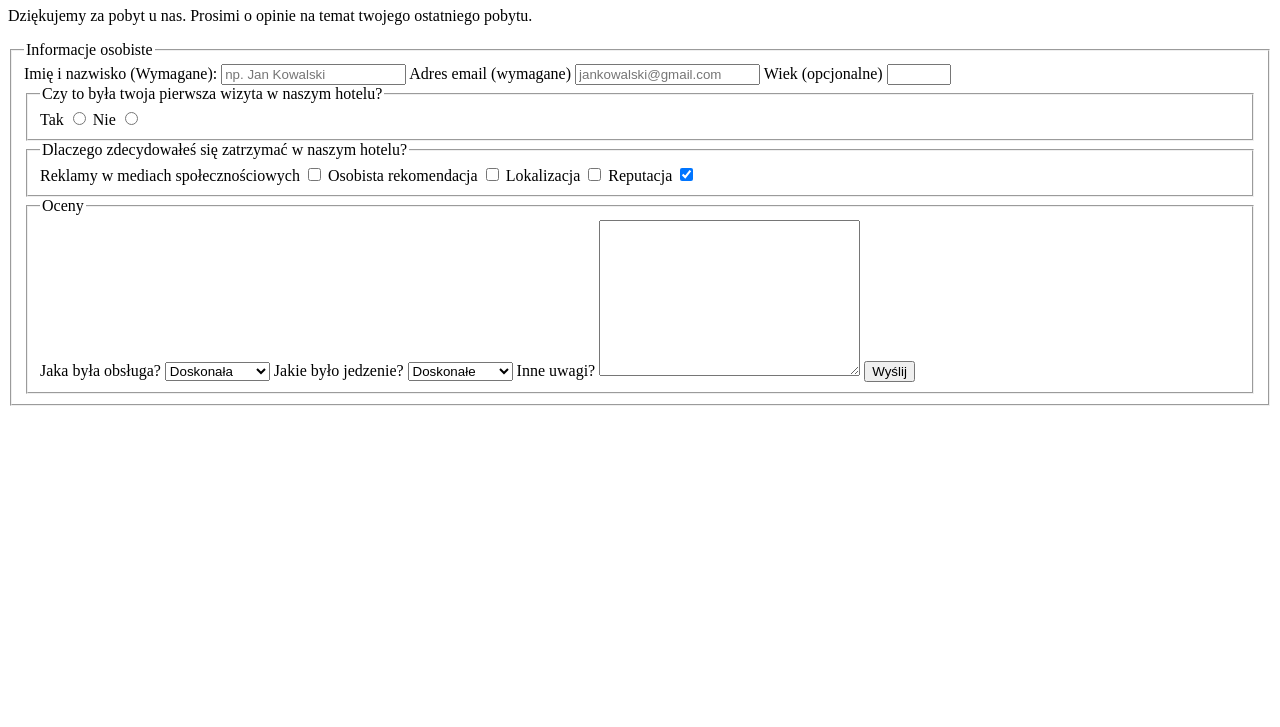
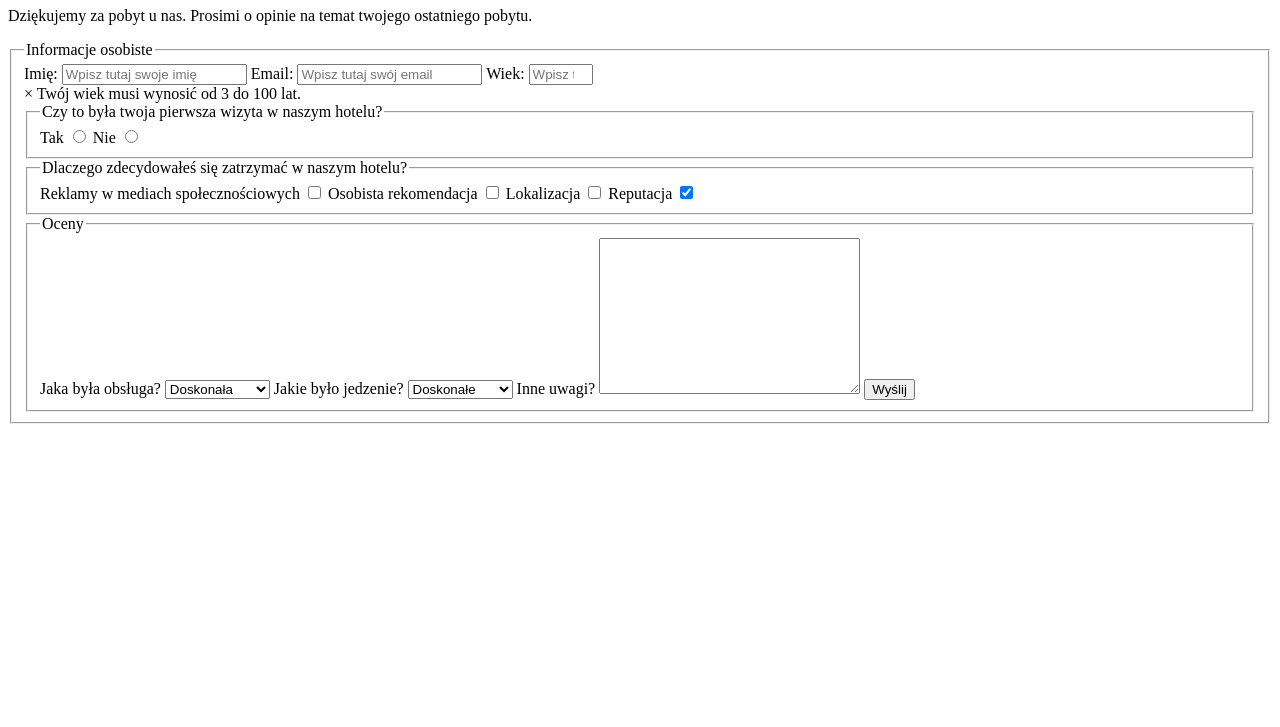
Before and after one commit to ashix3/PSI-002, a plain HTML site: page index.html in a window 1280 px wide. Shown: the part 73-800 px from the top of the page. Drawn offline with Linux system fonts and the light colour scheme.

Commit message:
name,email,age

```diff
--- a/index.html
+++ b/index.html
@@ -7,22 +7,26 @@
 </head>
 <body>
     <header>
-        <h1>Formulaż Opinii o Hotelu</h1>
-        <p>Dziękujemy za pobyt u nas. Prosimi o opinie na temat twojego ostatniego pobytu.</p>
+        <h1 id="title">Formulaż Ankiety Opinii</h1>
+        <p id="description">Dziękujemy za pobyt u nas. Prosimi o opinie na temat twojego ostatniego pobytu.</p>
     </header>
 
     <main>
         <form action="https://hotel-feedback.freecodecamp.org" method="POST">
-            <fieldset>
+            <fieldset id="survey-form">
                 <legend>Informacje osobiste</legend>
-                <label for="full-name">Imię i nazwisko (Wymagane):</label>
-                <input type="text" id="full-name" name="name" placeholder="np. Jan Kowalski" required>
+                <label for="name">Imię:</label>
+                <input type="text" id="name" placeholder="Wpisz tutaj swoje imię" required>
 
-                <label for="email">Adres email (wymagane)</label>
-                <input type="email" name="email" id="email" placeholder="jankowalski@gmail.com" required>
+                <label for="email">Email:</label>
+                <input type="email" id="email" placeholder="Wpisz tutaj swój email" pattern="@gmail.com" required>
 
-                <label for="age">Wiek (opcjonalne)</label>
-                <input type="number" name="age" id="age" min="2" max="112">
+                <label for="age">Wiek:</label>
+                <input type="number" id="number" placeholder="Wpisz tutaj swój wiek" min="3" max="100">
+                <div class="alert">
+                    <span class="closebtn" onclick="this.parentElement.style.display='none';">&times;</span>
+                    Twój wiek musi wynosić od 3 do 100 lat.
+                </div>
 
                 <fieldset>
                     <legend>Czy to była twoja pierwsza wizyta w naszym hotelu?</legend>
```
